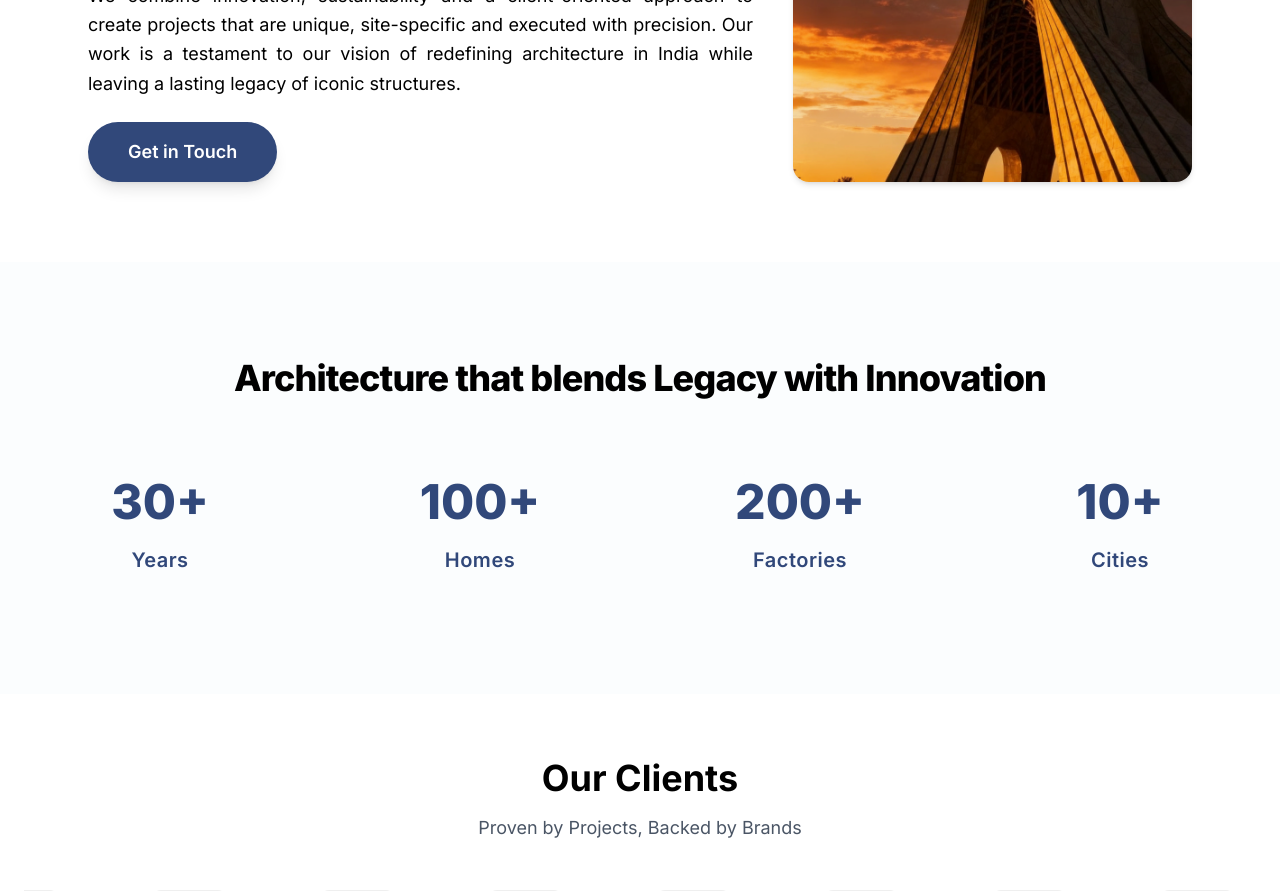
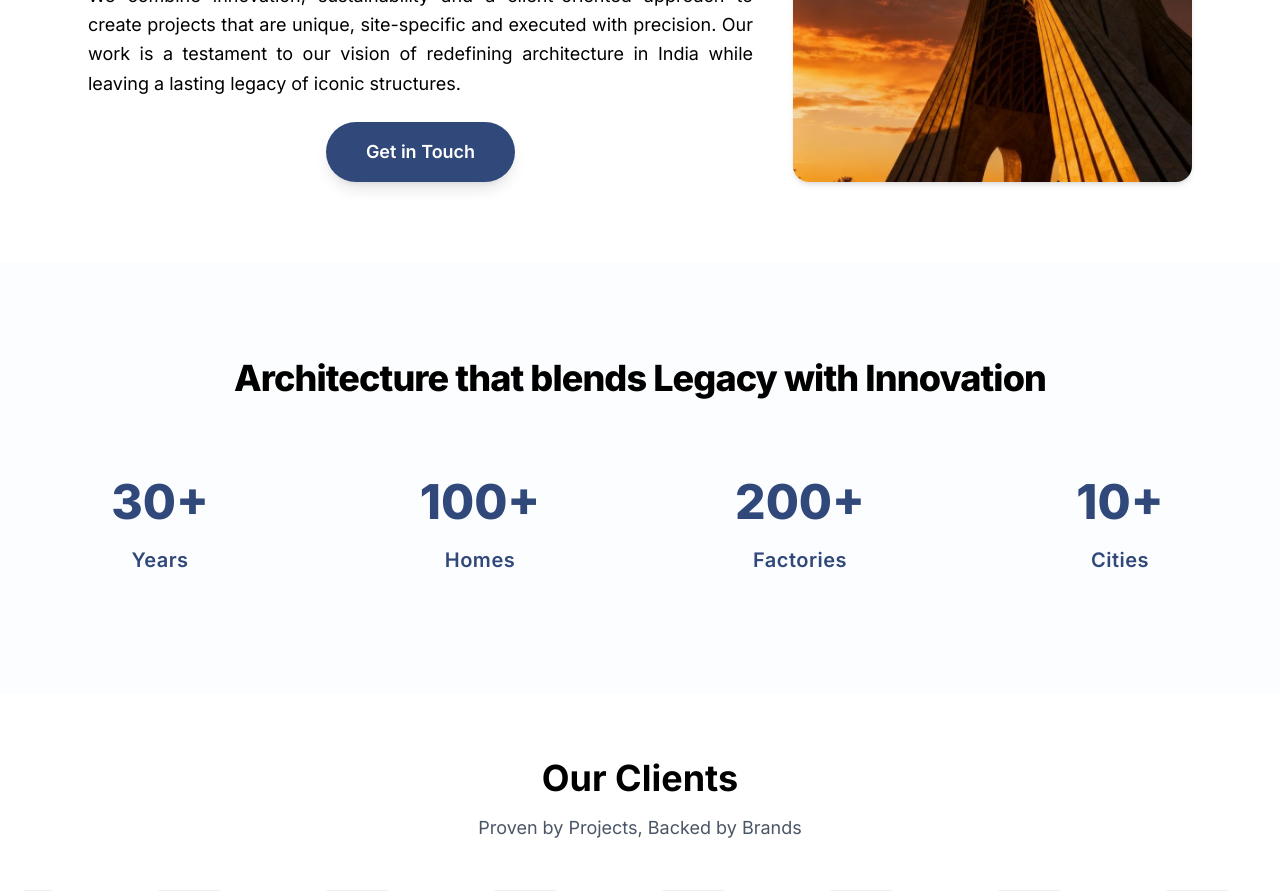
Before and after one commit to AkshatSW/KlickIndiaCorp, a React (Vite) app: page / in a window 1280 px wide. Shown: the part 1160-2051 px from the top of the page. Built offline with nearby package versions, Linux system fonts and the light colour scheme.

Commit message:
home page done submitted for review

```diff
--- a/src/Components/Home.jsx
+++ b/src/Components/Home.jsx
@@ -163,12 +163,15 @@ const Home = () => {
                 We combine innovation, sustainability and a client-oriented approach to create projects that are unique, site-specific and executed with precision.
                 Our work is a testament to our vision of redefining architecture in India while leaving a lasting legacy of iconic structures.
               </p>
+              <div className="text-center mt-6">
                 <button
                   className="px-10 py-4 text-lg font-semibold rounded-full shadow-lg"
                   style={{ backgroundColor: "#31487a", color: "#ffffff" }}
                 >
                   Get in Touch
                 </button>
+              </div>
+
             </motion.div>
           </div>
         </div>
```
Lines whose indentation alone changed are shown as unchanged.
